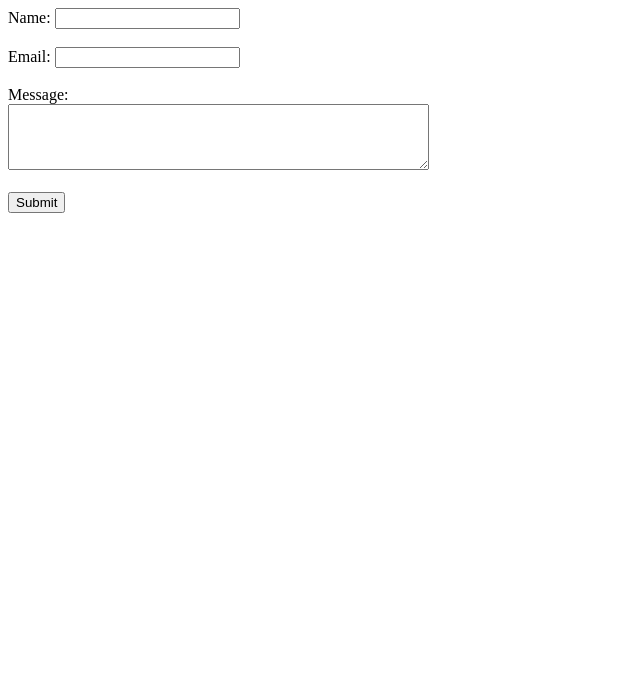
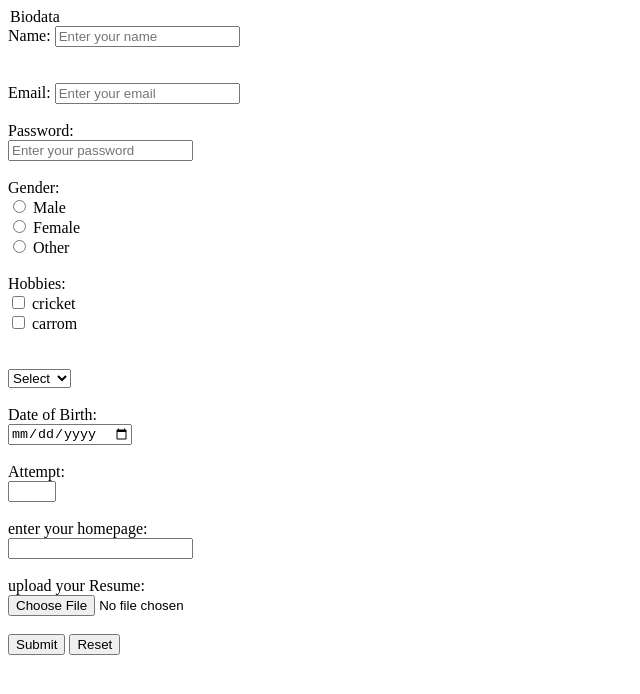
Before and after one commit to Anantvikramsingh2009/CSE3, a plain HTML site: page form.html in a window 1280 px wide. Shown: the whole page, without its empty margins (0-640 px from the left). Drawn offline with Linux system fonts and the light colour scheme.

Commit message:
Add files via upload

```diff
--- a/form.html
+++ b/form.html
@@ -1,4 +1,4 @@
-<!DOCTYPE html>
+<!-- <!DOCTYPE html>
 <html lang="en">
 <head>
     <meta charset="UTF-8">
@@ -20,4 +20,62 @@
  </form>
 
 </body>
-</html>
+</html> -->
+
+<!DOCTYPE html>
+<html lang="en">
+<head>
+    <meta charset="UTF-8">
+    <meta name="viewport" content="width=device-width, initial-scale=1.0">
+    <title>Document</title>
+</head>
+<body>
+    <legend>Biodata</legend>
+    <form action="response.html">
+        <label for="name">Name:</label>
+        <input type="text" id="name" name="name" placeholder="Enter your name" required>
+        </form>
+        <br><br>
+        <label for="email">Email:</label>
+        <input type="email" id="email" name="email" placeholder="Enter your email" required>
+        <br><br>
+        <label for="pass">Password:</label><br>
+        <input type="password" id="pass" name="pass" placeholder="Enter your password" required>
+        <br><br>
+        <label for="gender">Gender:</label><br>
+        <input type="radio" id="gen" name="gender">
+        <label for="gen">Male</label><br>
+        <input type="radio" id="gen" name="gender">
+        <label for="gen">Female</label><br>
+        <input type="radio" id="gen" name="gender">
+        <label for="gen">Other</label><br><br>
+
+        <label for="hobb">Hobbies:</label><br>
+        <input type="checkbox" id="hobb" name="hobbies">
+        <label for="hobb">cricket</label><br>
+        <input type="checkbox" id="hobb" name="hobbies">
+        <label for="hobb">carrom</label><br>
+
+       <br><br>
+        <select name="lang" id="lang">
+            <option value="select">Select</option>
+            <option value="c++">c++</option>
+            <option value="java">java</option>
+            <option value="python">python</option>
+        </select>
+        <br><br>
+        <label for DOB>Date of Birth:</label><br>
+        <input type="date" id="dob" name="dob">
+        <br><br>
+        <label for=attempt>Attempt:</label><br>
+        <input type="number" id="attempt" name="attempt" min="1" max="5">
+        <br><br>
+<label for="url">enter your homepage:</label><br>
+<input type="url" id="url" name="url">
+<br><br>
+<label for = file>upload your Resume:</label><br>
+<input type="file" id="file" name="file">
+<br><br>
+ <input type="submit" id="submit" name="submit">
+  <input type="reset" id="reset" name="reset">
+</body>
```
